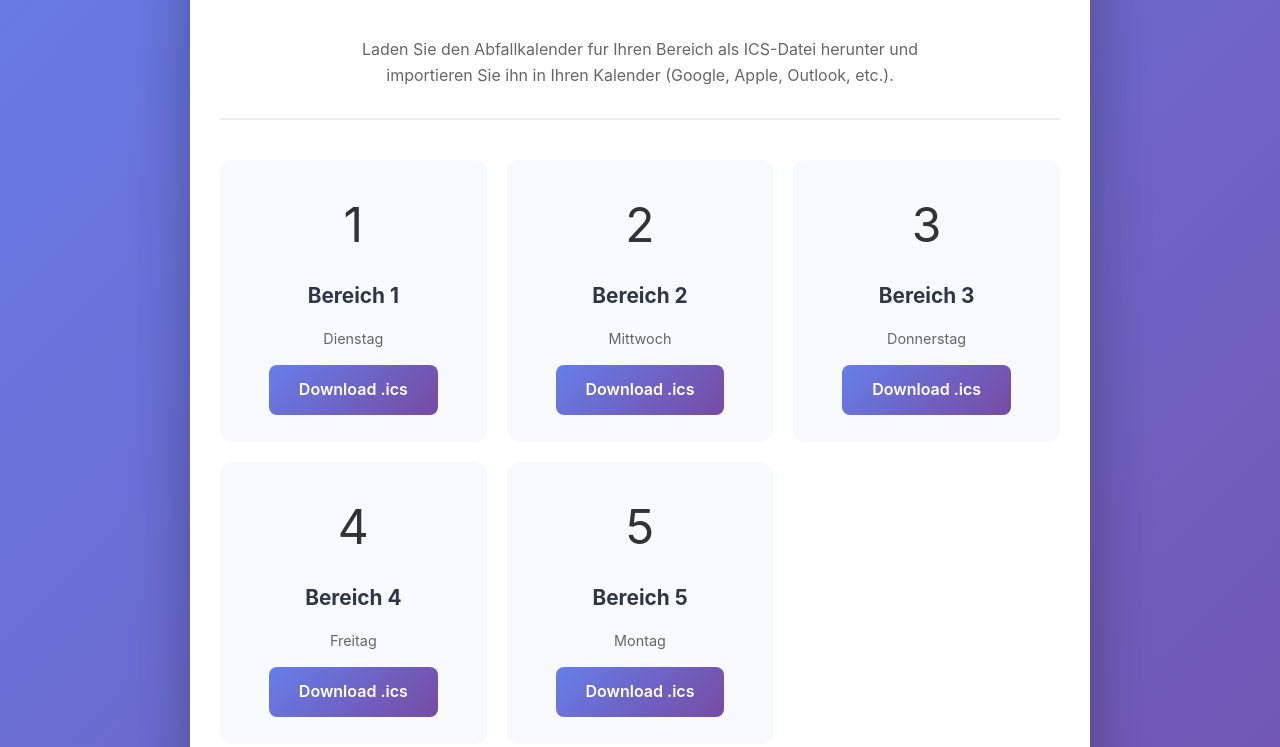
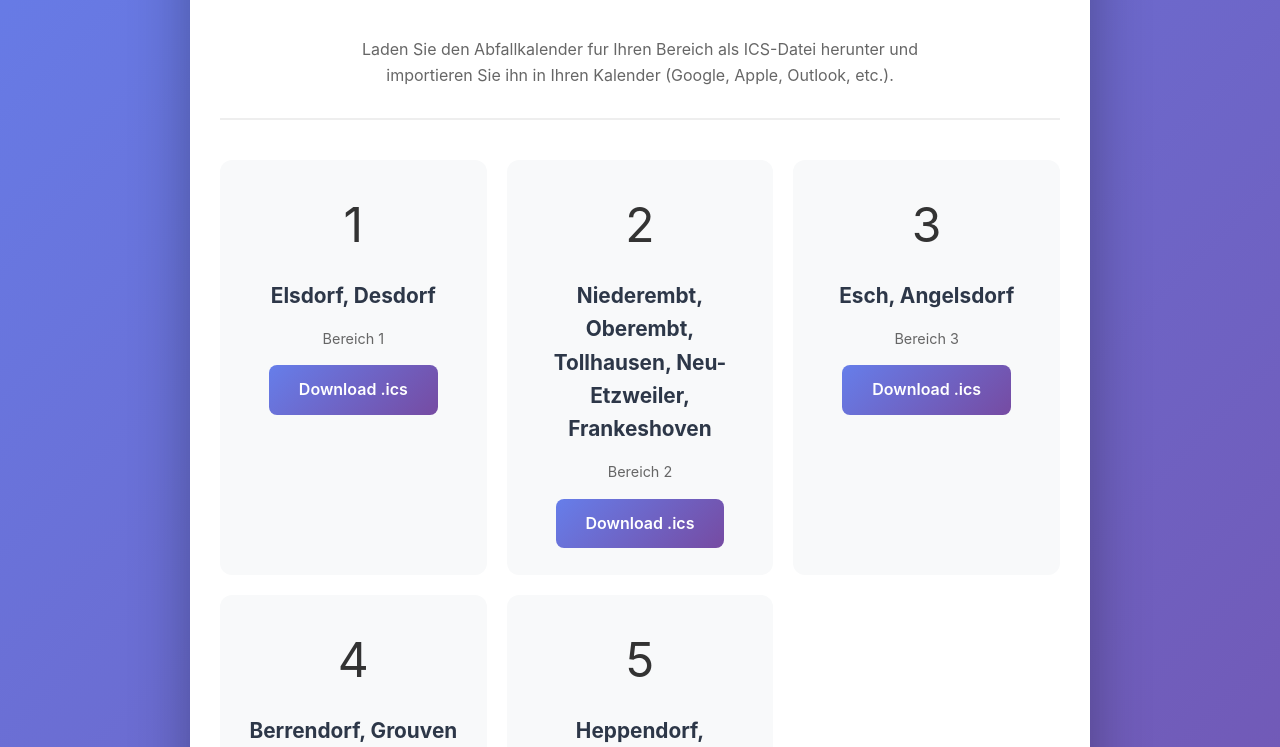
Before and after one commit to JanKoIT/abfallkalender-elsdorf-2026, a plain HTML site: page index.html in a window 1280 px wide. Shown: the part 205-952 px from the top of the page. Drawn offline with Linux system fonts and the light colour scheme.

Commit message:
Add files via upload

```diff
--- a/index.html
+++ b/index.html
@@ -175,36 +175,36 @@
             <div class="download-grid">
                 <div class="download-card">
                     <div class="icon">1</div>
-                    <h3>Bereich 1</h3>
-                    <p style="color: #666; margin-bottom: 15px; font-size: 0.9rem;">Dienstag</p>
+                    <h3>Elsdorf, Desdorf</h3>
+                    <p style="color: #666; margin-bottom: 15px; font-size: 0.9rem;">Bereich 1</p>
                     <a href="Abfallkalender_2026_Bereich1.ics" class="download-btn" download>Download .ics</a>
                 </div>
 
                 <div class="download-card">
                     <div class="icon">2</div>
-                    <h3>Bereich 2</h3>
-                    <p style="color: #666; margin-bottom: 15px; font-size: 0.9rem;">Mittwoch</p>
+                    <h3>Niederembt, Oberembt, Tollhausen, Neu-Etzweiler, Frankeshoven</h3>
+                    <p style="color: #666; margin-bottom: 15px; font-size: 0.9rem;">Bereich 2</p>
                     <a href="Abfallkalender_2026_Bereich2.ics" class="download-btn" download>Download .ics</a>
                 </div>
 
                 <div class="download-card">
                     <div class="icon">3</div>
-                    <h3>Bereich 3</h3>
-                    <p style="color: #666; margin-bottom: 15px; font-size: 0.9rem;">Donnerstag</p>
+                    <h3>Esch, Angelsdorf</h3>
+                    <p style="color: #666; margin-bottom: 15px; font-size: 0.9rem;">Bereich 3</p>
                     <a href="Abfallkalender_2026_Bereich3.ics" class="download-btn" download>Download .ics</a>
                 </div>
 
                 <div class="download-card">
                     <div class="icon">4</div>
-                    <h3>Bereich 4</h3>
-                    <p style="color: #666; margin-bottom: 15px; font-size: 0.9rem;">Freitag</p>
+                    <h3>Berrendorf, Grouven</h3>
+                    <p style="color: #666; margin-bottom: 15px; font-size: 0.9rem;">Bereich 4</p>
                     <a href="Abfallkalender_2026_Bereich4.ics" class="download-btn" download>Download .ics</a>
                 </div>
 
                 <div class="download-card">
                     <div class="icon">5</div>
-                    <h3>Bereich 5</h3>
-                    <p style="color: #666; margin-bottom: 15px; font-size: 0.9rem;">Montag</p>
+                    <h3>Heppendorf, Giesendorf, Widdendorf</h3>
+                    <p style="color: #666; margin-bottom: 15px; font-size: 0.9rem;">Bereich 5</p>
                     <a href="Abfallkalender_2026_Bereich5.ics" class="download-btn" download>Download .ics</a>
                 </div>
             </div>
```
Also changed, not shown: 1 other file.
